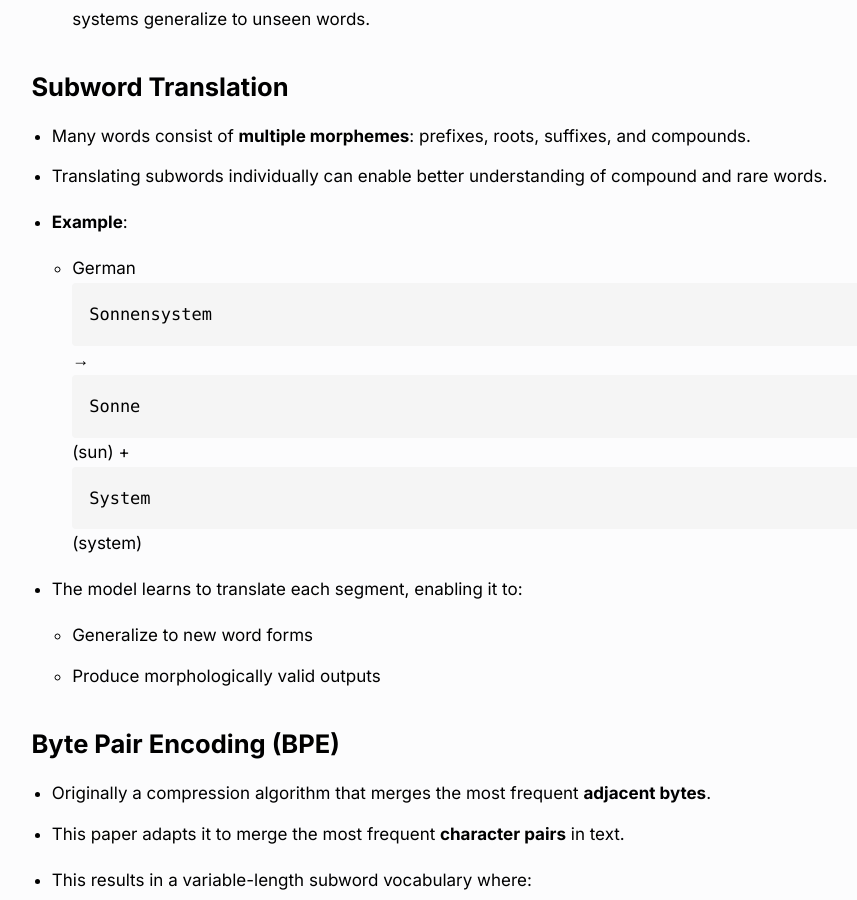
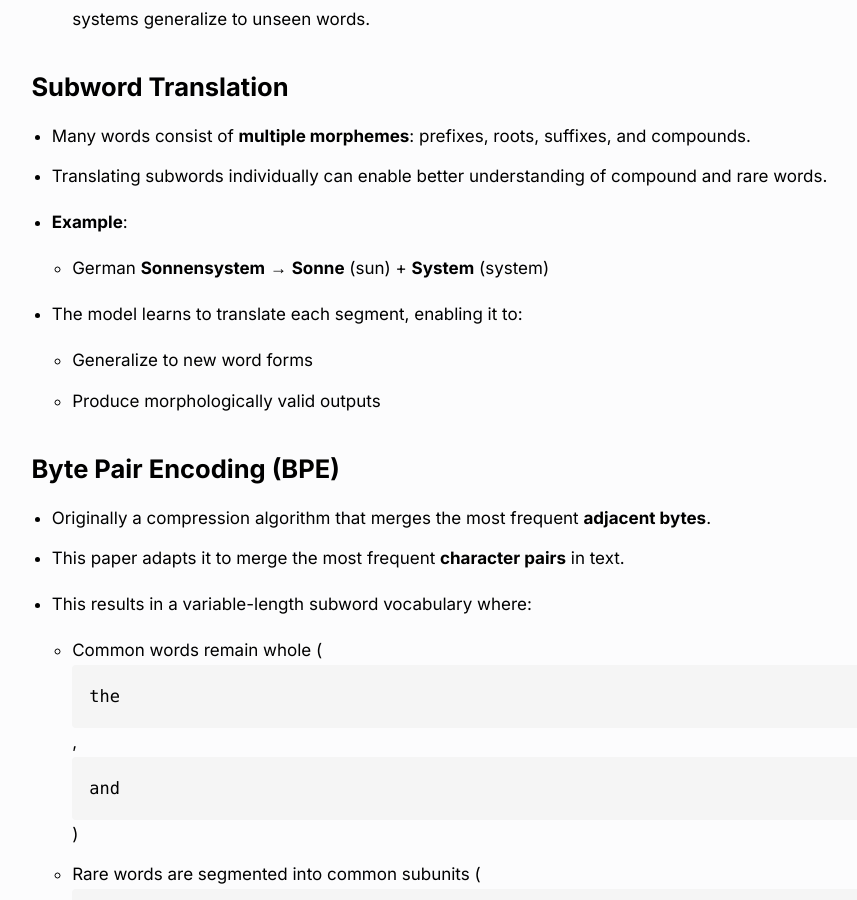
Before and after one commit to gaurav98094/My-Website, a Jekyll site: the page built from _posts/2025-06-12-NMTOfRareWordsWithSubwordTokenizer.md, in a window 1280 px wide and 900 px high, scrolled down 2195 px. Shown: the whole window, without its empty margins (181-1038 px from the left). Built offline with Jekyll 4.4.1, drawn with Linux system fonts in a browser that asks for light colours.

```diff
--- a/_posts/2025-06-12-NMTOfRareWordsWithSubwordTokenizer.md
+++ b/_posts/2025-06-12-NMTOfRareWordsWithSubwordTokenizer.md
@@ -54,7 +54,7 @@ Segmentation of rare words into appropriate **subword units** is sufficient to a
 * Translating subwords individually can enable better understanding of compound and rare words.
 * **Example**:
 
-  * German `Sonnensystem` → `Sonne` (sun) + `System` (system)
+  * German **Sonnensystem** → **Sonne** (sun) + **System** (system)
 * The model learns to translate each segment, enabling it to:
 
   * Generalize to new word forms
```
